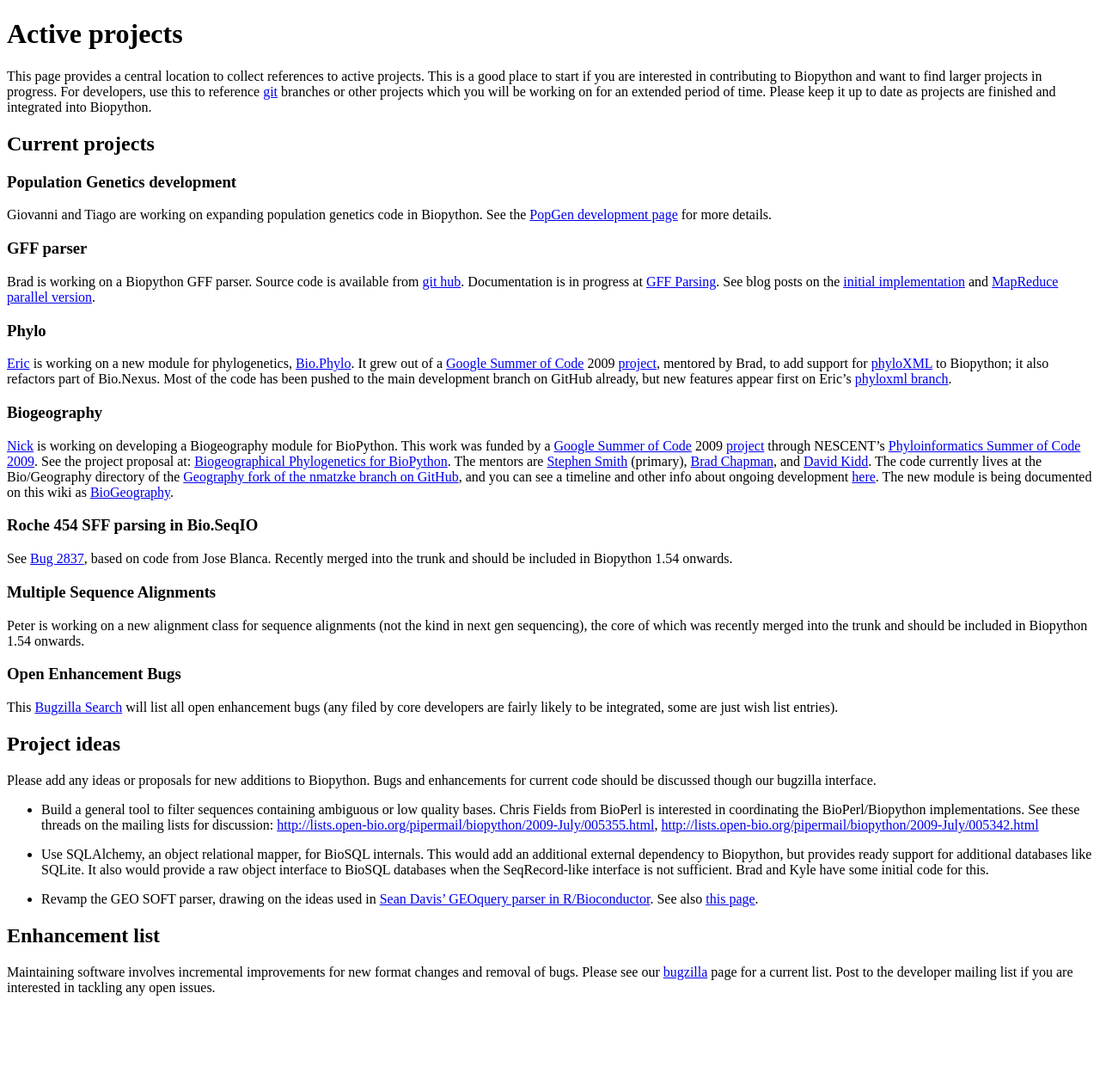
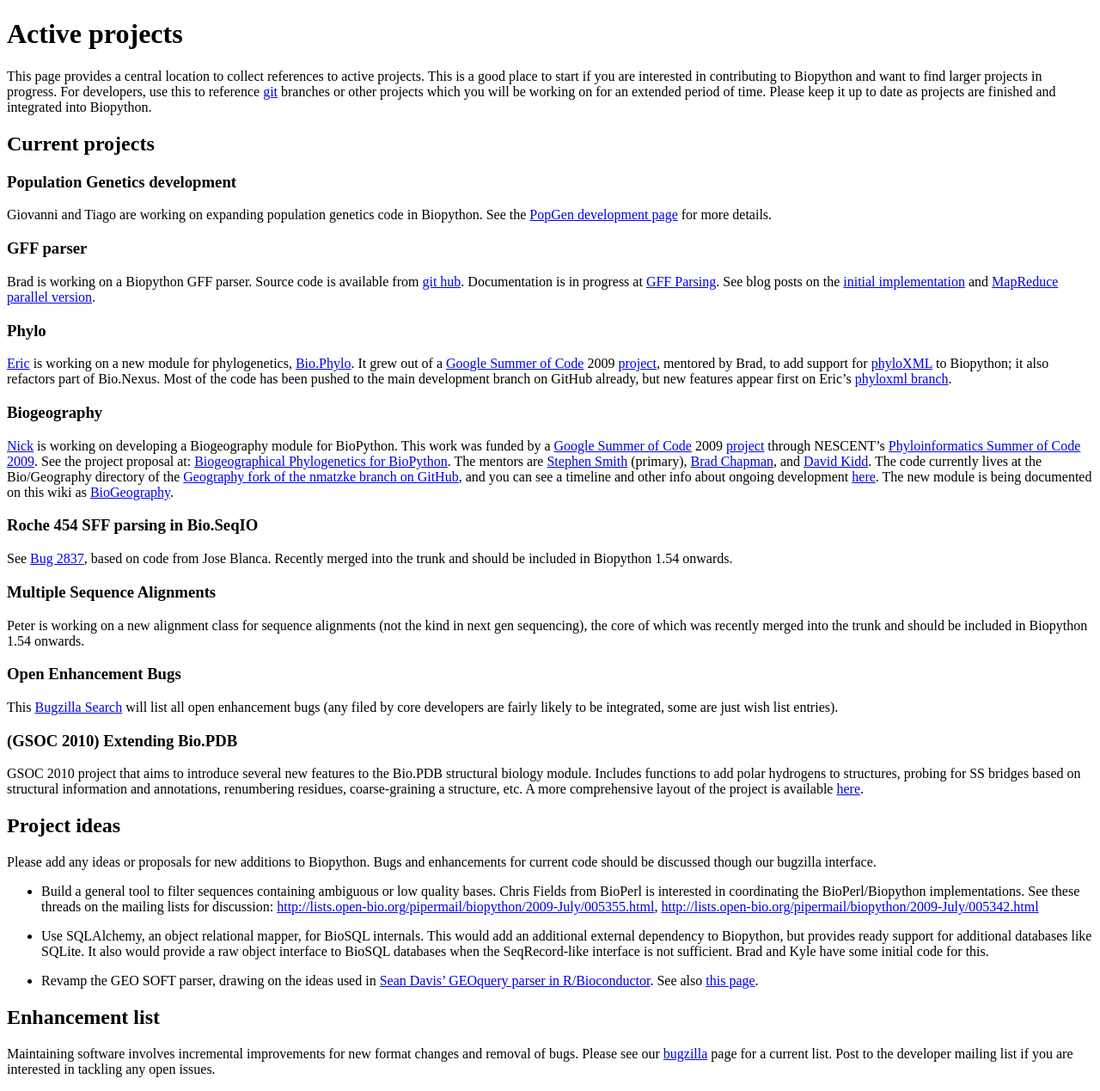
Before and after one commit to biopython/biopython.github.io, a Jekyll site: the page built from wiki/Active_projects.md, in a window 1280 px wide. Shown: the whole page at 86% size. Built offline with Jekyll 4.4.1, drawn with Linux system fonts in a browser that asks for light colours; before the commit the page ends 1174 px from its top, so only the background shows below that.

Commit message:
/* Current projects */  Added GSOC 2010 project

```diff
--- a/wiki/Active_projects.md
+++ b/wiki/Active_projects.md
@@ -82,6 +82,15 @@ Search](http://bugzilla.open-bio.org/buglist.cgi?product=Biopython&bug_status=NE
 will list all open enhancement bugs (any filed by core developers are
 fairly likely to be integrated, some are just wish list entries).
 
+### (GSOC 2010) Extending Bio.PDB
+
+GSOC 2010 project that aims to introduce several new features to the
+Bio.PDB structural biology module. Includes functions to add polar
+hydrogens to structures, probing for SS bridges based on structural
+information and annotations, renumbering residues, coarse-graining a
+structure, etc. A more comprehensive layout of the project is available
+[here](GSOC2010_Joao "wikilink").
+
 Project ideas
 -------------
 
```
Also changed, not shown: 1 other file.
